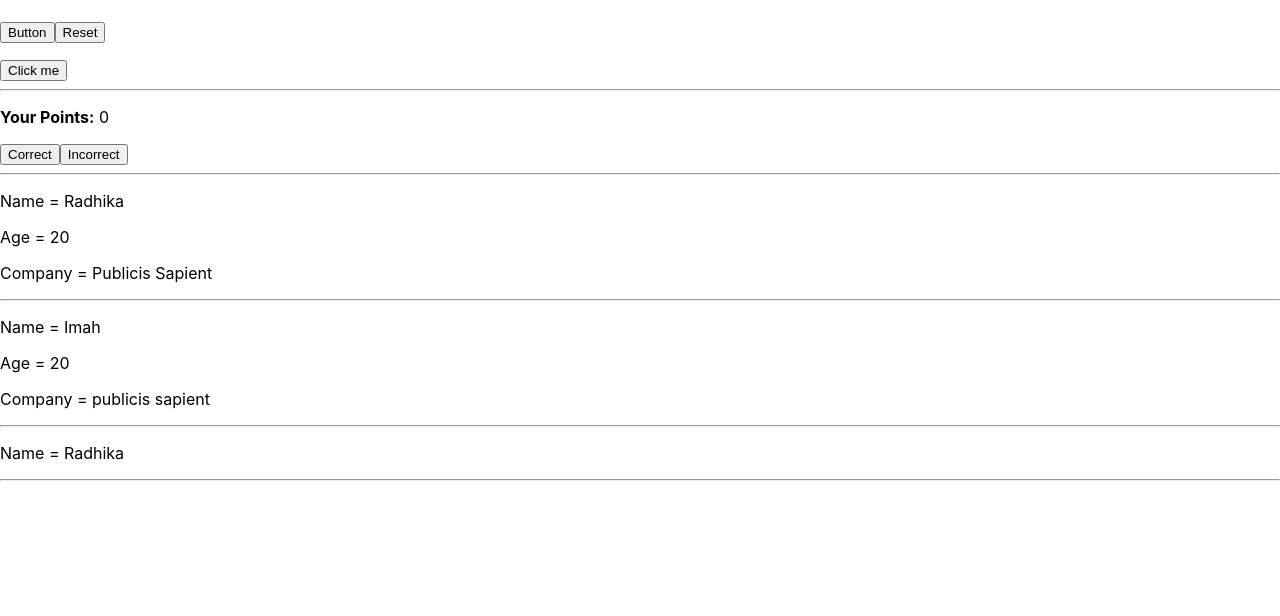
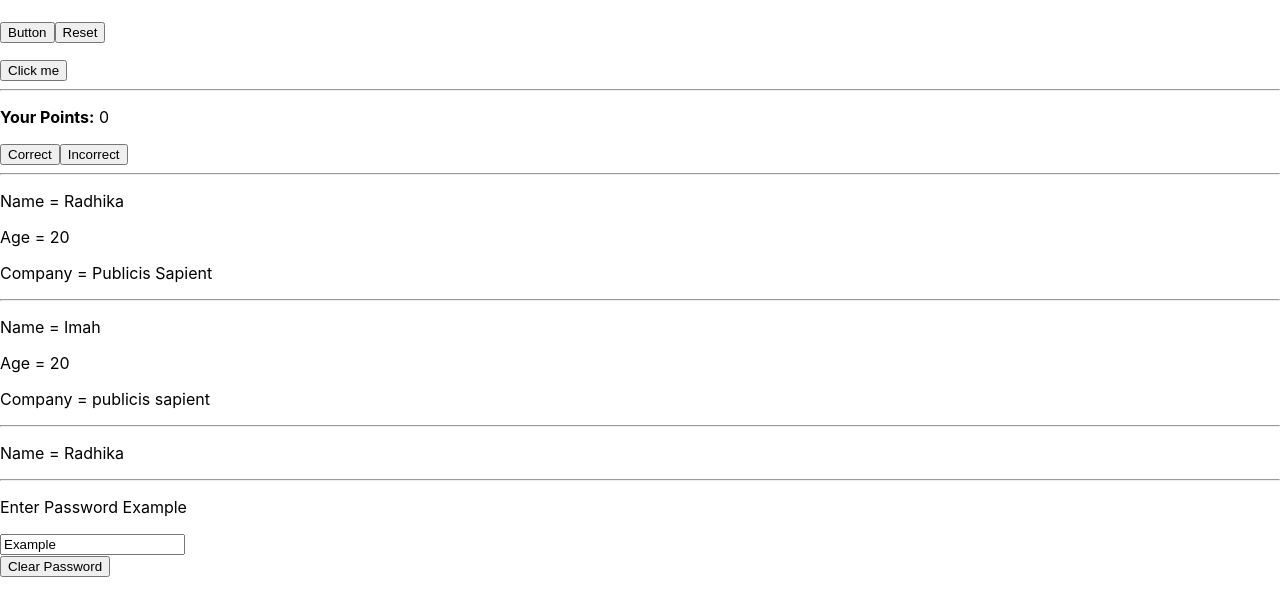
Before and after one commit to RadhikaChamdal/pd, a React (Create React App) app: page / in a window 1280 px wide. Shown: the top 616 px of the page. Built offline with nearby package versions, Linux system fonts and the light colour scheme.

Commit message:
added input.js and added into app.js

```diff
--- a/src/App.js
+++ b/src/App.js
@@ -1,6 +1,7 @@
 import React from "react";
 import "./App.css";
 import State from "./components/state";
+import Input from './components/input';
 
 // creating reusuable components
 
@@ -36,7 +37,12 @@ function main() {
       {/* Calling the function from below on reusable components and state */}
       <Person name="Radhika" />
       <hr />
+    <Input />
+
+
     </div>
+
+
   );
   function PeopleInfo(props) {
     return (
--- /dev/null
+++ b/src/components/input.js
@@ -0,0 +1,43 @@
+import React from "react";
+
+
+function Input(){
+// when using state, need to think of what the state would be showing.
+// what is it doing, right now we are using password, and setPassword as this is what we want the state to represent.
+// password is the variable, what the user sees, and setPassword is the function
+const [inputPassword, setInputPassword] = React.useState("Example")
+
+return (
+       <div>
+           <p>Enter Password {inputPassword}</p>
+           <input
+        //    updating state on an onChange event
+        // when using inputs onChange is just what you need to know
+           onChange = {(event)=>{
+               setInputPassword(event.target.value);
+
+}}
+
+
+
+           value = {inputPassword}/>
+      <PasswordWarning passwordLength={inputPassword.length}/>
+      <br />
+{/* Right now this is one way input binding, {inputPassword} is bound to inputPassword in state, this is also a control component*/}
+       <button
+       onClick = {()=>{setInputPassword("")}}
+       > Clear Password </button>
+
+       </div>
+)
+}
+
+function PasswordWarning (props) {
+    if(props.passwordLength < 5){
+    return <p>Password to short </p>
+    } else {
+        return null
+    }
+
+}
+export default Input
```
